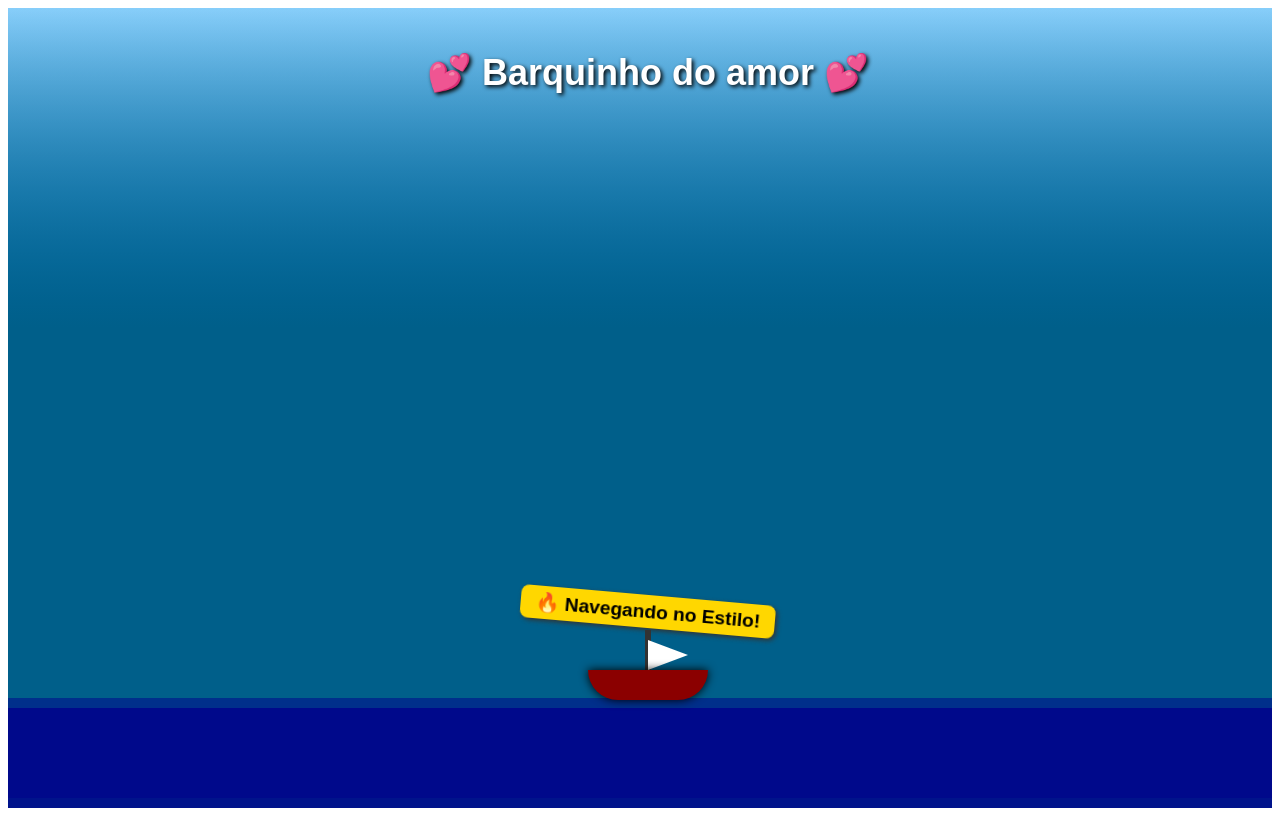
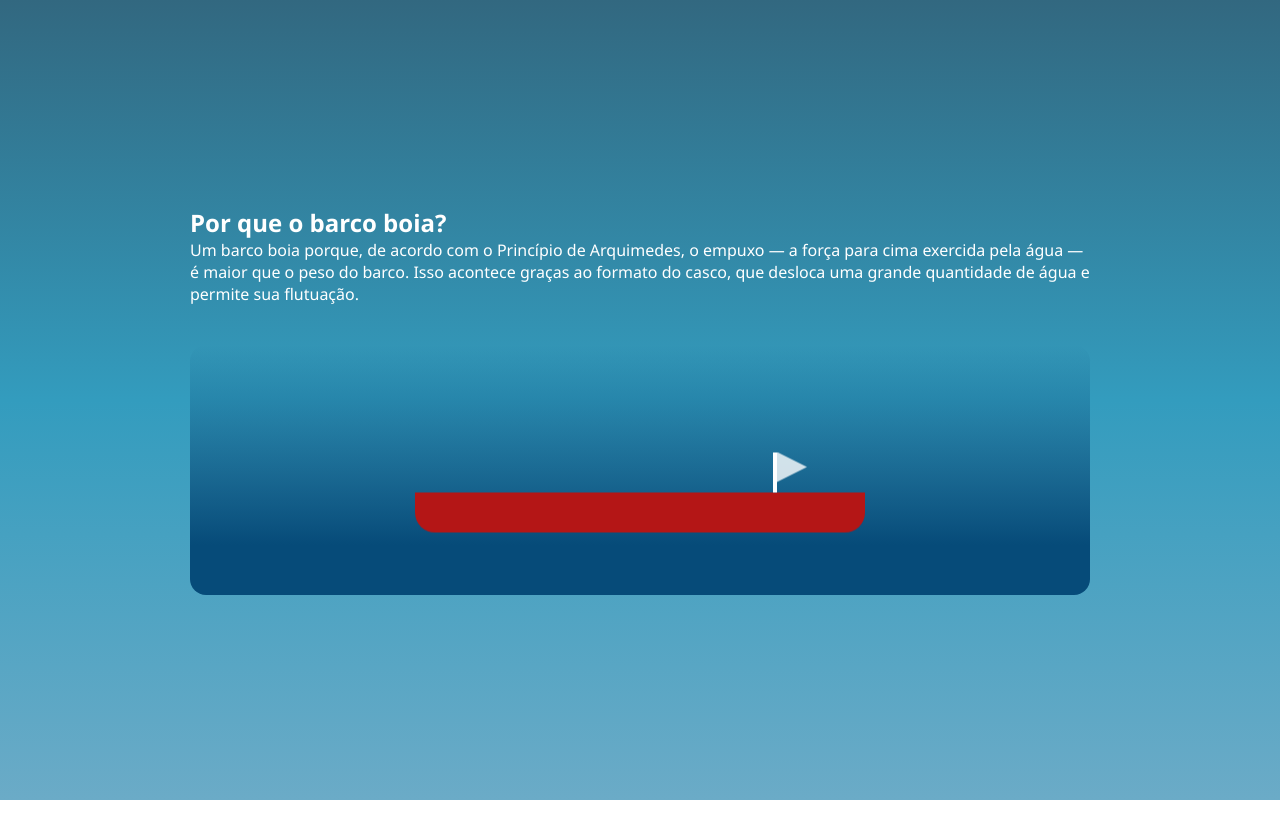
Before and after one commit to Cauadeassis/siteFeiraDeCiencias, a Next.js app: page /secondaryPage in a window 1280 px wide. Built offline with nearby package versions, Linux system fonts and the light colour scheme.

Commit message:
Fix and update the files `index.jsx`, `secondaryPage.jsx`, `mainPage.module.css` and `secondaryPage.module.css`

```diff
--- /dev/null
+++ b/pages/_app.js
@@ -0,0 +1,5 @@
+import '../styles/global.css';
+
+export default function MyApp({ Component, pageProps }) {
+    return <Component {...pageProps} />;
+}
--- /dev/null
+++ b/pages/index.html
@@ -0,0 +1,79 @@
+<!DOCTYPE html>
+<html lang="pt-br">
+<head>
+  <meta charset="UTF-8" />
+  <meta name="viewport" content="width=device-width, initial-scale=1.0"/>
+  <title>Feira de Ciências - Densidade</title>
+  <link rel="stylesheet" href="style.css" />
+  <link href="https://fonts.googleapis.com/css2?family=Roboto:wght@400;700&display=swap" rel="stylesheet"/>
+</head>
+<body>
+
+  <header>
+    <div class="container" id="menu">
+      <h1>Feira de Ciências</h1>
+      <nav>
+        <ul>
+          <li><a href="#sobre">Sobre</a></li>
+          <li><a href="#experimentos">Experimentos</a></li>
+          <li><a href="#">Quiz</a></li>
+          <li><a href="barco.html">Animação</a></li>
+        </ul>
+      </nav>
+    </div>
+  </header>
+
+  <section class="hero">
+    <div class="container">
+      <h2>Densidade: A Ciência por Trás das Substâncias</h2>
+      <p>Descubra como a densidade afeta o nosso dia a dia com experimentos incríveis e interativos.</p>
+      <a href="#experimentos" class="btn">Ver Experimentos</a>
+    </div>
+  </section>
+  <section id="sobre" class="sobre">
+    <div class="container">
+      <h2>O que é Densidade?</h2>
+      <p>
+        Densidade é a relação entre a massa e o volume de um corpo. Ela determina se um objeto flutua ou afunda,
+        e tem aplicações desde a engenharia até a culinária. Na nossa feira, você vai ver isso na prática!
+      </p>
+      <h2>Introdução ao Projeto</h2>
+      <p>
+        A densidade é uma propriedade fundamental da matéria que influencia diretamente como os objetos interagem entre si no ambiente. Neste projeto, exploramos o conceito de densidade de forma prática e visual, por meio de experimentos simples e envolventes. Nosso objetivo é demonstrar como a densidade determina se um objeto afunda ou flutua, como líquidos de diferentes densidades se separam em camadas, e como pequenas alterações em um sistema podem modificar completamente o seu comportamento.
+      </p>
+    </div>
+  </section>
+  <section id="experimentos" class="galeria">
+    <div class="container">
+      <h2>Experimentos em Destaque</h2>
+      <div class="cards">
+        <div class="card">
+          <h3>Camadas de Líquidos</h3>
+          <p>Veja como diferentes líquidos formam camadas por causa da densidade.</p>
+        </div>
+        <div class="card">
+          <h3>Ovo Flutuante</h3>
+          <p>Descubra como adicionar sal na água pode fazer um ovo flutuar.</p>
+        </div>
+        <div class="card">
+          <h3>Densidade dos Gases</h3>
+          <p>Experimentos que mostram como gases também têm densidade!</p>
+        </div>
+      </div>
+    </div>
+  </section>
+    <h2>Video Explicativo</h2>
+    <section id="video" class="sobre">
+    <div class="container">
+      <p>Densidade é a razão entre a massa de um material e o volume que ele ocupa, sendo calculada pela fórmula <strong>d=m/v</strong></p>
+      <iframe width="100%" height="315" src="https://www.youtube.com/embed/24S0-Q9DYtg?si=YGMhsnxESTncLkMf" title="YouTube video player" frameborder="0" allow="accelerometer; autoplay; clipboard-write; encrypted-media; gyroscope; picture-in-picture; web-share" referrerpolicy="strict-origin-when-cross-origin" allowfullscreen></iframe>
+    </div>
+    </section>
+  <footer id="contato">
+    <div class="container">
+      <p>&copy; 2025 Feira de Ciências - Tema: Densidade. Todos os direitos reservados.</p>
+      <p>site feito por: <a href="https://www.instagram.com/sk8_cauaa?igsh=MTA0aWdkcms1b2p2bw==">Cauã de Assis Dias e <a href="https://www.instagram.com/vttr_jv?utm_source=qr&igsh=MXNrcWc4YWdkYmF5bg==">João Vitor Scoparo Schettino</a></p>
+    </div>
+  </footer>
+</body>
+</html>
--- a/pages/secondaryPage.jsx
+++ b/pages/secondaryPage.jsx
@@ -2,22 +2,25 @@ import React from "react";
 import styles from "../styles/secondaryPage.module.css";
 import Link from "next/link";
 
-export default function BarquinhoDoAmor() {
+export default function secondaryPage() {
     return (
-        <div className={styles.body}>
-            <div className={styles.ocean}>
-                <h1 className={styles.mainTitle}>💕 Barquinho do amor 💕</h1>
+        <body className={styles.body}>
+            <div className={styles.container}>
+                <div className={styles.textoBox}>
+                    <h2 className={styles.h2}>Por que o barco boia?</h2>
+                    <p className={styles.p}>
+                        Um barco boia porque, de acordo com o Princípio de Arquimedes, o empuxo — a força para cima exercida pela água —
+                        é maior que o peso do barco. Isso acontece graças ao formato do casco, que desloca uma grande quantidade de água
+                        e permite sua flutuação.
+                    </p>
+                </div>
 
-                <div className={styles.wave}></div>
-                <div className={styles.wave}></div>
-
-                <div className={styles.boat}>
-                    <div className={styles.mast}></div>
-                    <div className={styles.sail}></div>
-                    <div className={styles.hull}></div>
+                <div className={styles.mar}>
+                    <div className={styles.barco}>
+                        <div className={styles.vela}></div>
+                    </div>
                 </div>
-                <div className={styles.badassLabel}>🔥 Navegando no Estilo!</div>
             </div>
-        </div>
+        </body>
     );
 }
--- /dev/null
+++ b/styles/global.css
@@ -0,0 +1,9 @@
+html {
+    scroll-behavior: smooth;
+}
+
+* {
+    margin: 0;
+    padding: 0;
+    box-sizing: border-box;
+}
--- a/styles/mainPage.module.css
+++ b/styles/mainPage.module.css
@@ -1,82 +1,181 @@
 .body {
-    background-image: url("/spongeBobBackground.jpg");
-    background-repeat: repeat;
-    background-size: cover;
+    font-family: 'Roboto', sans-serif;
+    background: #f5f9ff;
+    color: #333;
+    line-height: 1.6;
 }
 
-.scrollContainer {
-    scroll-behavior: smooth;
-}
-
-.video {
-    border-radius: 15px;
-}
-
-.section {
-    margin: 25px;
-}
-
-.flexRow {
-    display: flex;
-    gap: 25px;
-}
-
-.paragraph {
-    font-size: 25px;
-}
-
-.firstParagraph {
-    max-width: 45%;
-    font-size: 35px;
-    max-height: 90%;
-}
-
-.link {
-    text-decoration: none;
-    color: inherit;
-    max-width: 250px;
-    text-align: center;
-    transition: 0.3s ease-in-out;
-}
-
-.link:hover,
-.mainTitle:hover {
-    transform: scale(1.2);
+.container {
+    width: 90%;
+    max-width: 1200px;
+    margin: auto;
 }
 
 .header {
-    font-family: sans-serif;
+    background: #1e3a8a;
+    color: white;
+    padding: 10px 0;
 }
 
-.mainTitle {
-    text-align: center;
-    font-size: 50px;
-    transition: 0.3s ease-in-out;
+.header .container {
+    display: flex;
+    justify-content: space-between;
+    align-items: center;
 }
 
-.subTitle {
-    font-size: 40px;
-    text-align: left;
-    margin-left: 25px;
-    font-family: sans-serif;
+.header .nav .ul {
+    display: flex;
+    list-style: none;
 }
 
-.menu {
-    font-size: 20px;
-    display: flex;
-    gap: 15px;
-    justify-content: space-between;
+.header .nav .ul .li {
+    margin-left: 20px;
 }
 
-.table {
-    background-color: white;
-    border: 2px solid black;
-    border-collapse: collapse;
+.header .nav .ul .li .a {
+    color: white;
+    text-decoration: none;
+    font-weight: bold;
 }
 
-.th,
-.td {
-    border: 2px solid black;
+.hero {
+    background: linear-gradient(to right, #3b82f6, #60a5fa);
+    color: white;
+    padding: 80px 20px;
     text-align: center;
-    background-color: white;
 }
+
+.hero .h2 {
+    font-size: 2.5rem;
+    margin-bottom: 20px;
+}
+
+.hero .p {
+    font-size: 1.2rem;
+    margin-bottom: 30px;
+}
+
+.btn {
+    display: inline-block;
+    background: white;
+    color: #1e3a8a;
+    padding: 12px 25px;
+    border-radius: 25px;
+    font-weight: bold;
+    text-decoration: none;
+    transition: background 0.3s;
+}
+
+.btn:hover {
+    background: #e0e7ff;
+}
+
+.sobre {
+    padding: 60px 20px;
+    background: #fff;
+}
+
+.sobre .h2 {
+    text-align: center;
+    margin-bottom: 20px;
+    color: #1e3a8a;
+}
+
+.sobre .p {
+    max-width: 800px;
+    margin: auto;
+    font-size: 1.1rem;
+    text-align: center;
+}
+
+.galeria {
+    padding: 60px 20px;
+    background: #e0f2fe;
+}
+
+.galeria .h2 {
+    text-align: center;
+    margin-bottom: 40px;
+    color: #1e3a8a;
+}
+
+.cards {
+    display: flex;
+    flex-wrap: wrap;
+    gap: 20px;
+    justify-content: center;
+}
+
+.card {
+    background: white;
+    border-radius: 10px;
+    box-shadow: 0 4px 10px rgba(0, 0, 0, 0.1);
+    overflow: hidden;
+    width: 300px;
+    transition: transform 0.3s;
+}
+
+.card:hover {
+    transform: translateY(-5px);
+}
+
+.card img {
+    width: 100%;
+    height: 200px;
+    object-fit: cover;
+}
+
+.card .h3 {
+    padding: 15px 20px 0;
+    color: #1e3a8a;
+}
+
+.card .p {
+    padding: 10px 20px 20px;
+}
+
+#contato {
+    background: #1e3a8a;
+    color: white;
+    text-align: center;
+    padding: 30px 20px;
+    margin-top: 40px;
+}
+
+#int {
+    padding-top: 20px;
+}
+
+.h2 {
+    text-align: center;
+    color: #1e3a8a;
+}
+
+#video {
+    display: flex;
+    justify-content: center;
+    align-items: center;
+}
+
+.strong {
+    border: #1e3a8a solid 3px;
+    color: #1e3a8a;
+    margin: 5px;
+    padding: 5px;
+}
+
+.iframe {
+    padding: 20px;
+    border-radius: 10px;
+}
+
+.a {
+    color: #9cadb8;
+    text-decoration: none;
+    transition: 0.5s;
+}
+
+.a:hover {
+    background-color: #12214b;
+    border-radius: 5px;
+}
--- a/styles/secondaryPage.module.css
+++ b/styles/secondaryPage.module.css
@@ -1,131 +1,126 @@
 .body {
-    background-image: url("/spongeBobBackground.jpg");
-    margin: 0;
-    background: linear-gradient(to top, #0077be 60%, #87cefa 100%);
-    overflow: hidden;
-    font-family: sans-serif;
+    font-family: 'Segoe UI', Roboto, sans-serif;
+    background: linear-gradient(to bottom, #326880, #339cbe, #6babc7);
+    color: white;
+    min-height: 100vh;
+    display: flex;
+    align-items: center;
+    justify-content: center;
+    padding: 20px;
 }
 
-.ocean {
-    position: relative;
-    width: 100vw;
-    height: 100vh;
-    background: linear-gradient(to top, #005f8a 60%, transparent 100%);
+.container {
+    width: 100%;
+    max-width: 900px;
+    display: flex;
+    flex-direction: column;
+    align-items: center;
+    gap: 40px;
 }
 
-.wave {
-    position: absolute;
-    width: 200%;
-    height: 100px;
-    bottom: 0;
-    background-color: darkblue;
-    animation: wave 6s linear infinite;
-    opacity: 0.8;
+.texto-box {
+    background: rgba(255, 255, 255, 0.1);
+    backdrop-filter: blur(10px);
+    -webkit-backdrop-filter: blur(10px);
+    border: 1px solid rgba(255, 255, 255, 0.2);
+    border-radius: 16px;
+    padding: 30px 40px;
+    text-align: center;
+    color: #ecf0f1;
+    box-shadow: 0 8px 32px 0 rgba(31, 38, 135, 0.37);
+    transition: all 0.3s ease;
 }
 
-.wave:nth-child(2) {
-    bottom: 10px;
-    animation: wave 8s linear infinite reverse;
-    opacity: 0.5;
+.texto-box .h2 {
+    font-size: 2rem;
+    margin-bottom: 15px;
+    color: #ffffff;
 }
 
-@keyframes wave {
-    0% {
-        transform: translateX(0);
+.texto-box .p {
+    font-size: 1.1rem;
+    line-height: 1.6;
+    color: #dcdde1;
 }
 
+.mar {
+    position: relative;
+    width: 100%;
+    height: 250px;
+    overflow: hidden;
+    border-radius: 16px;
+    background: linear-gradient(to top, #064b79 20%, transparent 100%);
+}
+
+.barco {
+    position: absolute;
+    bottom: 60px;
+    left: 50%;
+    transform: translateX(-50%);
+    width: 50%;
+    height: 40px;
+    background: #b41616;
+    border-radius: 0 0 20px 20px;
+    animation: flutuar 3s ease-in-out infinite;
+}
+
+.vela {
+    position: absolute;
+    bottom: 40px;
+    left: 80%;
+    width: 4px;
+    height: 40px;
+    background: #fff;
+    transform: translateX(-50%);
+}
+
+.vela::before {
+    content: '';
+    position: absolute;
+    left: 4px;
+    top: 0;
+    width: 30px;
+    height: 30px;
+    background: rgba(255, 255, 255, 0.8);
+    clip-path: polygon(0 0, 100% 50%, 0 100%);
+}
+
+@keyframes flutuar {
+
+    0%,
     100% {
-        transform: translateX(-50%);
+        transform: translate(-50%, 0);
+    }
+
+    50% {
+        transform: translate(-50%, -10px);
     }
 }
 
-.boat {
-    position: absolute;
-    width: 120px;
-    height: 60px;
-    bottom: 100px;
-    left: 50%;
-    transform: translateX(-50%);
-    animation: float 1.5s ease-in-out infinite;
-    z-index: 2;
+@media (max-width: 600px) {
+    .texto-box {
+        padding: 20px;
     }
 
-.hull {
-    width: 120px;
-    height: 30px;
-    background: #8B0000;
-    border-radius: 0 0 60px 60px;
-    position: absolute;
-    bottom: 0;
-    box-shadow: 0 0 10px #000;
+    .texto-box .h2 {
+        font-size: 1.5rem;
     }
 
-.mast {
-    width: 6px;
-    height: 40px;
-    background: #333;
-    position: absolute;
-    bottom: 30px;
-    left: 57px;
+    .texto-box .p {
+        font-size: 1rem;
     }
 
-.sail {
-    width: 40px;
-    height: 30px;
-    background: #fff;
-    position: absolute;
-    bottom: 30px;
-    left: 60px;
-    clip-path: polygon(0 0, 100% 50%, 0 100%);
-    box-shadow: 2px 2px 5px rgba(0, 0, 0, 0.2);
+    .barco {
+        width: 70px;
+        height: 40px;
     }
 
-@keyframes float {
-
-    0%,
-    100% {
-        transform: translateX(-50%) translateY(0);
+    .vela {
+        height: 30px;
     }
 
-    50% {
-        transform: translateX(-50%) translateY(-10px);
+    .vela::before {
+        width: 20px;
+        height: 20px;
     }
 }
-
-.mainTitle {
-    position: absolute;
-    top: 20px;
-    width: 100%;
-    text-align: center;
-    font-size: 2.25em;
-    color: white;
-    text-shadow: 2px 2px 4px #000;
-    z-index: 3;
-}
-
-.badassLabel {
-    position: absolute;
-    bottom: 180px;
-    left: 50%;
-    transform: translateX(-50%) rotate(-5deg);
-    background: gold;
-    color: black;
-    padding: 5px 15px;
-    border-radius: 8px;
-    font-weight: bold;
-    font-size: 1.2em;
-    box-shadow: 2px 2px 5px #333;
-    animation: wiggle 1s infinite;
-}
-
-@keyframes wiggle {
-
-    0%,
-    100% {
-        transform: translateX(-50%) rotate(-5deg);
-    }
-
-    50% {
-        transform: translateX(-50%) rotate(5deg);
-    }
-}
```
Also changed, not shown: pages/barco.html (added, +25 -0 lines), pages/index.jsx (+78 -79 lines). Lines whose indentation alone changed are shown as unchanged.
